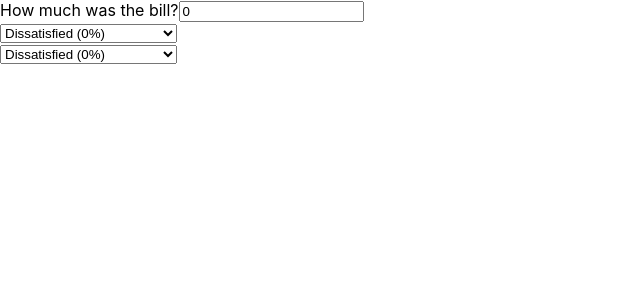
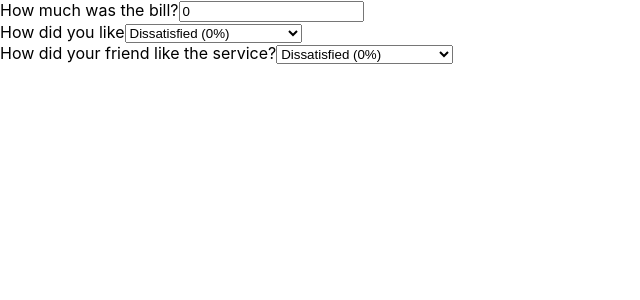
Before and after one commit to BoosterTech/tip_calculator, a React (Create React App) app: page / in a window 1280 px wide. Shown: the top 300 px of the page, without its empty margins (0-640 px from the left). Built offline with nearby package versions, Linux system fonts and the light colour scheme.

Commit message:
{children} props added

```diff
--- a/src/App.js
+++ b/src/App.js
@@ -18,8 +18,8 @@ function TipCalculator() {
   return (
     <div>
       <BillAmount />
-      <SelectService />
-      <SelectService />
+      <SelectService>How did you like</SelectService>
+      <SelectService>How did your friend like the service?</SelectService>
       <Output />
       <Reset />
     </div>
```
